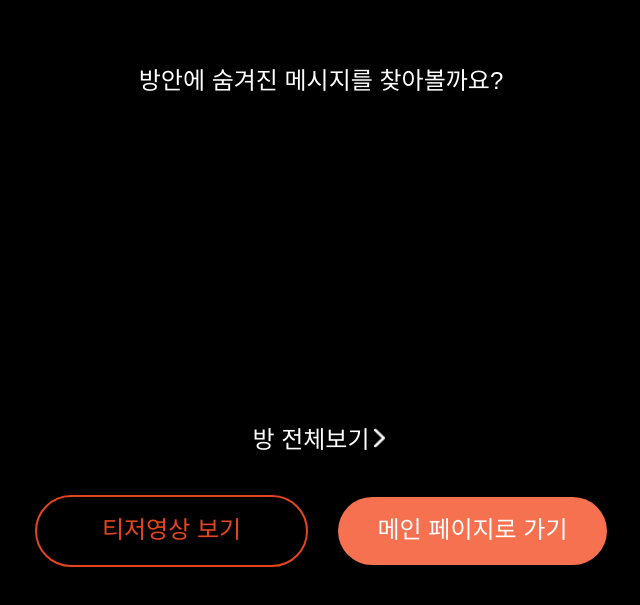
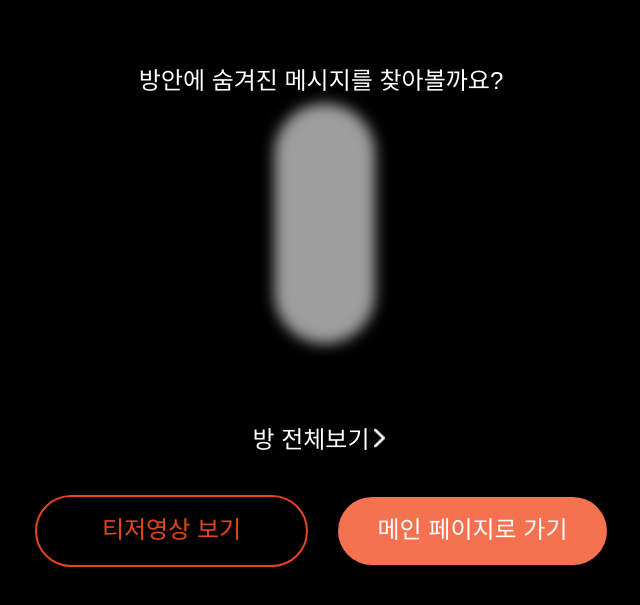
Before and after one commit to hyerichaa/pmgtest, a plain HTML site: page index.html in a window 1280 px wide. Shown: the part 163-768 px from the top of the page, without its empty margins (319-959 px from the left). Drawn offline with nearby package versions, Linux system fonts and the light colour scheme; the site is published under a folder, as on GitHub Pages, so addresses that start at the root find nothing; grey boxes are pictures that could not be loaded.

Commit message:
이미지 경로 수정

```diff
--- a/css/style.css
+++ b/css/style.css
@@ -80,7 +80,7 @@ main img{
     width: 100vw;
     background-color: rgba(0, 0, 0, 1);
 
-    mask: url(/images/focus2.svg),
+    mask: url(../images/focus2.svg),
     linear-gradient(#fff 0 0);
     mask-size: var(--size), 100%;
     mask-position: calc(var(--x) - var(--size) / 2)
--- a/index.html
+++ b/index.html
@@ -10,8 +10,8 @@
 </head>
 <body>
     <main>
-        <img src="/images/main.png" alt="메인 이미지" class="pc_only">
-        <img src="/images/main_m.png" alt="메인 이미지" class="mo_only">
+        <img src="images/main.png" alt="메인 이미지" class="pc_only">
+        <img src="images/main_m.png" alt="메인 이미지" class="mo_only">
     </main>
     <div class="title">
         <img src="images/hyper_pro_logo.png" alt="하이퍼 프로 로고">
```
